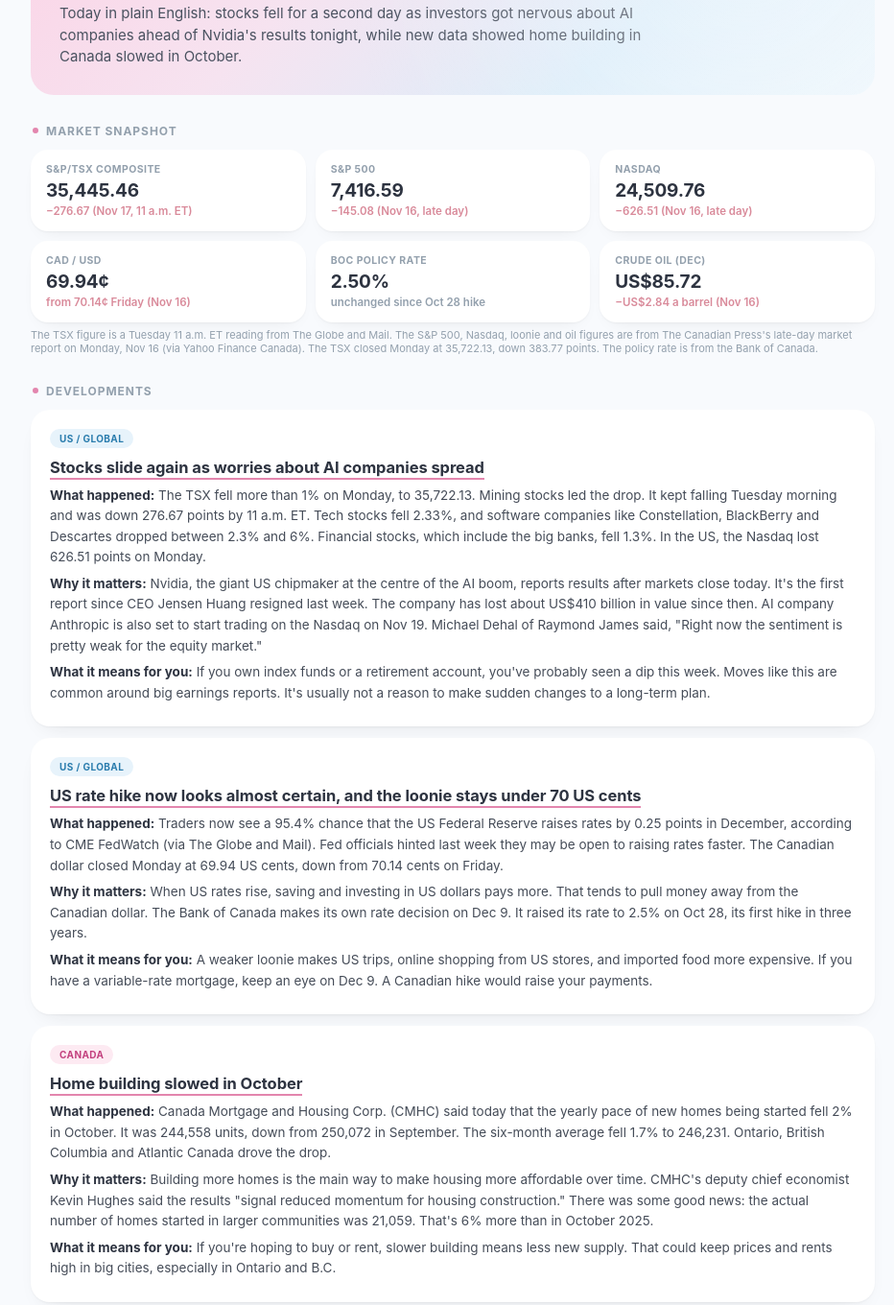
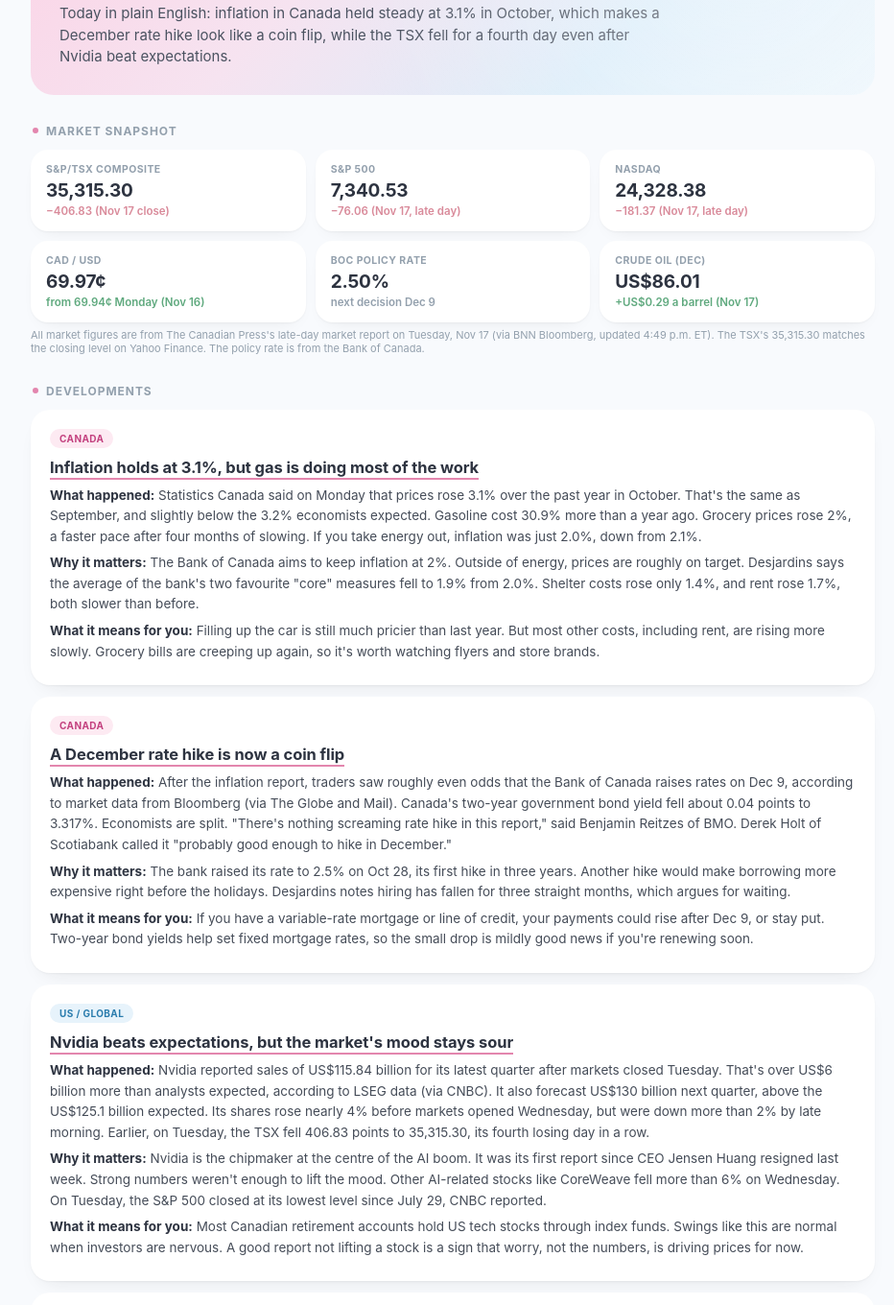
Before and after one commit to mckennadown/financial-briefing, a plain HTML site: page index.html in a window 1280 px wide. Shown: the part 133-1493 px from the top of the page at 96% size, without its empty margins (168-1100 px from the left). Drawn offline with Linux system fonts and the light colour scheme.

Commit message:
Daily briefing update: November 18, 2026
Co-Authored-By: Claude Opus 5.5 <noreply@anthropic.com>

```diff
--- a/index.html
+++ b/index.html
@@ -174,9 +174,9 @@
 
   <div class="hero">
     <div class="hero-inner">
-      <span class="pill-date">Tuesday, November 17, 2026</span>
+      <span class="pill-date">Wednesday, November 18, 2026</span>
       <h1>Canadian Financial Briefing</h1>
-      <div class="brief">Today in plain English: stocks fell for a second day as investors got nervous about AI companies ahead of Nvidia's results tonight, while new data showed home building in Canada slowed in October.</div>
+      <div class="brief">Today in plain English: inflation in Canada held steady at 3.1% in October, which makes a December rate hike look like a coin flip, while the TSX fell for a fourth day even after Nvidia beat expectations.</div>
     </div>
   </div>
 
@@ -184,85 +184,85 @@
   <div class="snapshot-grid">
     <div class="stat-card">
       <div class="stat-label">S&amp;P/TSX Composite</div>
-      <div class="stat-value">35,445.46</div>
-      <div class="stat-change down">&minus;276.67 (Nov 17, 11 a.m. ET)</div>
+      <div class="stat-value">35,315.30</div>
+      <div class="stat-change down">&minus;406.83 (Nov 17 close)</div>
     </div>
     <div class="stat-card">
       <div class="stat-label">S&amp;P 500</div>
-      <div class="stat-value">7,416.59</div>
-      <div class="stat-change down">&minus;145.08 (Nov 16, late day)</div>
+      <div class="stat-value">7,340.53</div>
+      <div class="stat-change down">&minus;76.06 (Nov 17, late day)</div>
     </div>
     <div class="stat-card">
       <div class="stat-label">Nasdaq</div>
-      <div class="stat-value">24,509.76</div>
-      <div class="stat-change down">&minus;626.51 (Nov 16, late day)</div>
+      <div class="stat-value">24,328.38</div>
+      <div class="stat-change down">&minus;181.37 (Nov 17, late day)</div>
     </div>
     <div class="stat-card">
       <div class="stat-label">CAD / USD</div>
-      <div class="stat-value">69.94&cent;</div>
-      <div class="stat-change down">from 70.14&cent; Friday (Nov 16)</div>
+      <div class="stat-value">69.97&cent;</div>
+      <div class="stat-change up">from 69.94&cent; Monday (Nov 16)</div>
     </div>
     <div class="stat-card">
       <div class="stat-label">BoC Policy Rate</div>
       <div class="stat-value">2.50%</div>
-      <div class="stat-change flat">unchanged since Oct 28 hike</div>
+      <div class="stat-change flat">next decision Dec 9</div>
     </div>
     <div class="stat-card">
       <div class="stat-label">Crude Oil (Dec)</div>
-      <div class="stat-value">US$85.72</div>
-      <div class="stat-change down">&minus;US$2.84 a barrel (Nov 16)</div>
+      <div class="stat-value">US$86.01</div>
+      <div class="stat-change up">+US$0.29 a barrel (Nov 17)</div>
     </div>
   </div>
-  <div class="note">The TSX figure is a Tuesday 11 a.m. ET reading from The Globe and Mail. The S&amp;P 500, Nasdaq, loonie and oil figures are from The Canadian Press's late-day market report on Monday, Nov 16 (via Yahoo Finance Canada). The TSX closed Monday at 35,722.13, down 383.77 points. The policy rate is from the Bank of Canada.</div>
+  <div class="note">All market figures are from The Canadian Press's late-day market report on Tuesday, Nov 17 (via BNN Bloomberg, updated 4:49 p.m. ET). The TSX's 35,315.30 matches the closing level on Yahoo Finance. The policy rate is from the Bank of Canada.</div>
 
   <div class="section-title"><span class="dot"></span>Developments</div>
 
   <div class="news-card">
-    <span class="tag us">US / Global</span>
-    <h3><a href="https://www.theglobeandmail.com/investing/markets/inside-the-market/market-news/article-premarket-tech-stocks-tumble-ahead-of-nvidia-earnings/" target="_blank" rel="noopener">Stocks slide again as worries about AI companies spread</a></h3>
-    <div class="row"><b>What happened:</b> The TSX fell more than 1% on Monday, to 35,722.13. Mining stocks led the drop. It kept falling Tuesday morning and was down 276.67 points by 11 a.m. ET. Tech stocks fell 2.33%, and software companies like Constellation, BlackBerry and Descartes dropped between 2.3% and 6%. Financial stocks, which include the big banks, fell 1.3%. In the US, the Nasdaq lost 626.51 points on Monday.</div>
-    <div class="row"><b>Why it matters:</b> Nvidia, the giant US chipmaker at the centre of the AI boom, reports results after markets close today. It's the first report since CEO Jensen Huang resigned last week. The company has lost about US$410 billion in value since then. AI company Anthropic is also set to start trading on the Nasdaq on Nov 19. Michael Dehal of Raymond James said, "Right now the sentiment is pretty weak for the equity market."</div>
-    <div class="row"><b>What it means for you:</b> If you own index funds or a retirement account, you've probably seen a dip this week. Moves like this are common around big earnings reports. It's usually not a reason to make sudden changes to a long-term plan.</div>
+    <span class="tag ca">Canada</span>
+    <h3><a href="https://boereport.com/2026/11/16/inflation-unchanged-at-3-1-in-october-statcan/amp/" target="_blank" rel="noopener">Inflation holds at 3.1%, but gas is doing most of the work</a></h3>
+    <div class="row"><b>What happened:</b> Statistics Canada said on Monday that prices rose 3.1% over the past year in October. That's the same as September, and slightly below the 3.2% economists expected. Gasoline cost 30.9% more than a year ago. Grocery prices rose 2%, a faster pace after four months of slowing. If you take energy out, inflation was just 2.0%, down from 2.1%.</div>
+    <div class="row"><b>Why it matters:</b> The Bank of Canada aims to keep inflation at 2%. Outside of energy, prices are roughly on target. Desjardins says the average of the bank's two favourite "core" measures fell to 1.9% from 2.0%. Shelter costs rose only 1.4%, and rent rose 1.7%, both slower than before.</div>
+    <div class="row"><b>What it means for you:</b> Filling up the car is still much pricier than last year. But most other costs, including rent, are rising more slowly. Grocery bills are creeping up again, so it's worth watching flyers and store brands.</div>
+  </div>
+
+  <div class="news-card">
+    <span class="tag ca">Canada</span>
+    <h3><a href="https://www.theglobeandmail.com/investing/markets/inside-the-market/article-how-todays-inflation-data-has-moved-markets-and-bets-for-future-boc/" target="_blank" rel="noopener">A December rate hike is now a coin flip</a></h3>
+    <div class="row"><b>What happened:</b> After the inflation report, traders saw roughly even odds that the Bank of Canada raises rates on Dec 9, according to market data from Bloomberg (via The Globe and Mail). Canada's two-year government bond yield fell about 0.04 points to 3.317%. Economists are split. "There's nothing screaming rate hike in this report," said Benjamin Reitzes of BMO. Derek Holt of Scotiabank called it "probably good enough to hike in December."</div>
+    <div class="row"><b>Why it matters:</b> The bank raised its rate to 2.5% on Oct 28, its first hike in three years. Another hike would make borrowing more expensive right before the holidays. Desjardins notes hiring has fallen for three straight months, which argues for waiting.</div>
+    <div class="row"><b>What it means for you:</b> If you have a variable-rate mortgage or line of credit, your payments could rise after Dec 9, or stay put. Two-year bond yields help set fixed mortgage rates, so the small drop is mildly good news if you're renewing soon.</div>
   </div>
 
   <div class="news-card">
     <span class="tag us">US / Global</span>
-    <h3><a href="https://ca.finance.yahoo.com/news/p-tsx-composite-down-more-163153712.html" target="_blank" rel="noopener">US rate hike now looks almost certain, and the loonie stays under 70 US cents</a></h3>
-    <div class="row"><b>What happened:</b> Traders now see a 95.4% chance that the US Federal Reserve raises rates by 0.25 points in December, according to CME FedWatch (via The Globe and Mail). Fed officials hinted last week they may be open to raising rates faster. The Canadian dollar closed Monday at 69.94 US cents, down from 70.14 cents on Friday.</div>
-    <div class="row"><b>Why it matters:</b> When US rates rise, saving and investing in US dollars pays more. That tends to pull money away from the Canadian dollar. The Bank of Canada makes its own rate decision on Dec 9. It raised its rate to 2.5% on Oct 28, its first hike in three years.</div>
-    <div class="row"><b>What it means for you:</b> A weaker loonie makes US trips, online shopping from US stores, and imported food more expensive. If you have a variable-rate mortgage, keep an eye on Dec 9. A Canadian hike would raise your payments.</div>
-  </div>
-
-  <div class="news-card">
-    <span class="tag ca">Canada</span>
-    <h3><a href="https://www.theglobeandmail.com/business/article-cmhc-annual-pace-of-canadian-housing-starts-october-2026/" target="_blank" rel="noopener">Home building slowed in October</a></h3>
-    <div class="row"><b>What happened:</b> Canada Mortgage and Housing Corp. (CMHC) said today that the yearly pace of new homes being started fell 2% in October. It was 244,558 units, down from 250,072 in September. The six-month average fell 1.7% to 246,231. Ontario, British Columbia and Atlantic Canada drove the drop.</div>
-    <div class="row"><b>Why it matters:</b> Building more homes is the main way to make housing more affordable over time. CMHC's deputy chief economist Kevin Hughes said the results "signal reduced momentum for housing construction." There was some good news: the actual number of homes started in larger communities was 21,059. That's 6% more than in October 2025.</div>
-    <div class="row"><b>What it means for you:</b> If you're hoping to buy or rent, slower building means less new supply. That could keep prices and rents high in big cities, especially in Ontario and B.C.</div>
+    <h3><a href="https://www.cnbc.com/2026/11/18/nvidia-stock-earnings.html" target="_blank" rel="noopener">Nvidia beats expectations, but the market's mood stays sour</a></h3>
+    <div class="row"><b>What happened:</b> Nvidia reported sales of US$115.84 billion for its latest quarter after markets closed Tuesday. That's over US$6 billion more than analysts expected, according to LSEG data (via CNBC). It also forecast US$130 billion next quarter, above the US$125.1 billion expected. Its shares rose nearly 4% before markets opened Wednesday, but were down more than 2% by late morning. Earlier, on Tuesday, the TSX fell 406.83 points to 35,315.30, its fourth losing day in a row.</div>
+    <div class="row"><b>Why it matters:</b> Nvidia is the chipmaker at the centre of the AI boom. It was its first report since CEO Jensen Huang resigned last week. Strong numbers weren't enough to lift the mood. Other AI-related stocks like CoreWeave fell more than 6% on Wednesday. On Tuesday, the S&amp;P 500 closed at its lowest level since July 29, CNBC reported.</div>
+    <div class="row"><b>What it means for you:</b> Most Canadian retirement accounts hold US tech stocks through index funds. Swings like this are normal when investors are nervous. A good report not lifting a stock is a sign that worry, not the numbers, is driving prices for now.</div>
   </div>
 
   <div class="news-card">
     <span class="tag vc">VC / Private Markets</span>
-    <h3><a href="https://intelligence.cvca.ca/reports/venture-capital/2026/q3/" target="_blank" rel="noopener">Startup funding is flat this year, but money for young companies is drying up</a></h3>
-    <div class="row"><b>What happened:</b> The Canadian Venture Capital and Private Equity Association (CVCA) says Canadian startups raised $4.3 billion over 397 deals in the first nine months of 2026. That's about level with last year, down 1% in dollars and 3% in number of deals. In the third quarter alone, startups raised $1.35 billion. That's 34% less than a year earlier. Most of that drop comes from one huge Cohere deal in 2025.</div>
-    <div class="row"><b>Why it matters:</b> The money is going to fewer, bigger companies. Deals of $50 million or more made up 58% of all dollars invested. Funding for early-stage companies in the third quarter was just $380 million. That's the lowest quarterly total since 2021. Funding for growing mid-size companies fell 55% from last year. No Canadian startup has gone public on the stock market this year.</div>
-    <div class="row"><b>What it means for you:</b> If you work at a startup or are thinking of joining one, raising money is hard right now, especially for mid-size companies. Ask about the company's runway: how many months it can run on the cash it has.</div>
+    <h3><a href="https://betakit.com/feds-reveal-breakdown-of-750-million-vc-funding-envelope-open-growth-vcci-applications/" target="_blank" rel="noopener">Ottawa's $1.75-billion startup funding plan: feedback closes Nov 23</a></h3>
+    <div class="row"><b>What happened:</b> The federal government's new Venture and Growth Capital Plan puts $1.75 billion into Canadian startup funds. The government expects it to draw at least $3.8 billion more from private investors. About $675 million targets later-stage companies (Series B and beyond), and $75 million goes to the very youngest ones. The deadline for public feedback on how the later-stage money should work is Nov 23.</div>
+    <div class="row"><b>Why it matters:</b> Yesterday's briefing showed money for young and mid-size Canadian startups is drying up. This plan aims at exactly that gap. Its biggest piece, $700 million, must be matched by at least $3 of private money for every $1 from Ottawa. The Business Development Bank of Canada (BDC) will manage it. "We're betting that Canadian companies can start, can scale, and can stay here," said Industry Minister M&eacute;lanie Joly.</div>
+    <div class="row"><b>What it means for you:</b> If you work at or are starting a company, more funding could reach Canadian investors in 2027. If you have views on how public money should back startups, you can still send them before Nov 23.</div>
   </div>
 
   <div class="section-title"><span class="dot"></span>What to Watch Next</div>
-  <div class="watch-card"><b>Tonight, Nov 17 &mdash; Nvidia's quarterly results:</b> a big test for AI stocks. The reaction could move markets and many retirement savings tomorrow.</div>
-  <div class="watch-card"><b>Nov 18 &mdash; Notes from the US Federal Reserve's last meeting:</b> could show how fast US rates may rise. That affects the loonie.</div>
-  <div class="watch-card"><b>Nov 19 &mdash; Anthropic's first day of trading on the Nasdaq:</b> a sign of how hungry investors still are for AI companies.</div>
-  <div class="watch-card"><b>Dec 9 &mdash; Bank of Canada rate decision:</b> the last one of 2026. It will decide whether borrowing costs go up again.</div>
+  <div class="watch-card"><b>Today, Nov 18 &mdash; Notes from the US Federal Reserve's last meeting:</b> could show how fast US rates may rise. That affects the loonie.</div>
+  <div class="watch-card"><b>Nov 19 &mdash; Anthropic's first day of trading on the Nasdaq:</b> another test of how investors feel about AI companies after Nvidia's report.</div>
+  <div class="watch-card"><b>Nov 23 &mdash; Feedback deadline for Ottawa's later-stage startup funding:</b> shapes how $675 million gets handed out.</div>
+  <div class="watch-card"><b>Dec 9 &mdash; Bank of Canada rate decision:</b> the last one of 2026, and now a genuine toss-up between a hike and a hold.</div>
 
   <div class="section-title"><span class="dot"></span>Learn One Thing Today</div>
   <div class="term-card">
-    <div class="term-name">Seasonally Adjusted Annual Rate</div>
-    <div class="term-def">A way to report a single month's number as if that pace lasted a full year, after removing normal seasonal ups and downs. For example, fewer homes get started in winter just because of the cold. "Seasonally adjusted" removes that effect, so you can fairly compare one month with another. "Annual rate" turns the month into a yearly figure. Here's why you should care: when CMHC says housing starts were 244,558 in October, that doesn't mean 244,558 homes were started that month. It means October's pace, if it kept up all year, would produce that many homes. That's how you can tell whether home building is really speeding up or slowing down.</div>
+    <div class="term-name">Core Inflation</div>
+    <div class="term-def">A measure of price increases that strips out the items whose prices jump around the most, like gasoline. The Bank of Canada watches two main versions. "CPI-trim" drops the biggest price rises and falls each month. "CPI-median" picks the price change right in the middle. Here's why you should care: headline inflation was 3.1% in October, mostly because gas cost 30.9% more than a year ago. But core inflation averaged just 1.9%. That tells the Bank of Canada that rising prices aren't spreading widely through the economy. That gap is a big reason why economists can't agree on whether rates will go up in December.</div>
   </div>
 
   <footer>
-    Sources: The Globe and Mail, The Canadian Press (via Yahoo Finance Canada), CMHC (via The Globe and Mail), CVCA Intelligence, Bank of Canada, CME FedWatch (via The Globe and Mail) · Last updated Nov 17, 2026, 10:53 AM MT
+    Sources: Statistics Canada (via The Canadian Press / BOE Report), Desjardins Economic Studies, The Globe and Mail, The Canadian Press (via BNN Bloomberg), CNBC, LSEG (via CNBC), Yahoo Finance Canada, BetaKit, Innovation, Science and Economic Development Canada, Bank of Canada · Last updated Nov 18, 2026, 10:54 AM MT
   </footer>
 </div>
 </body>
```
